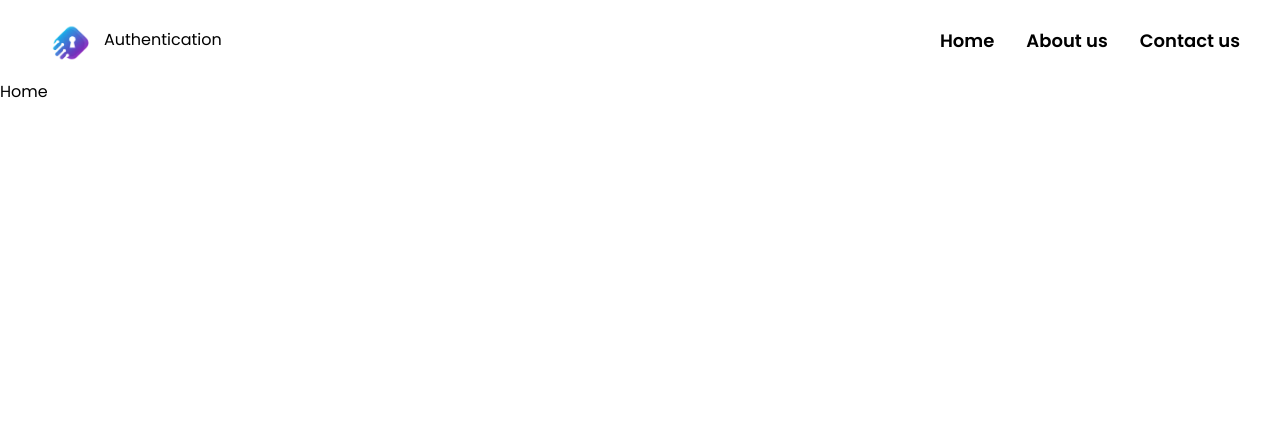
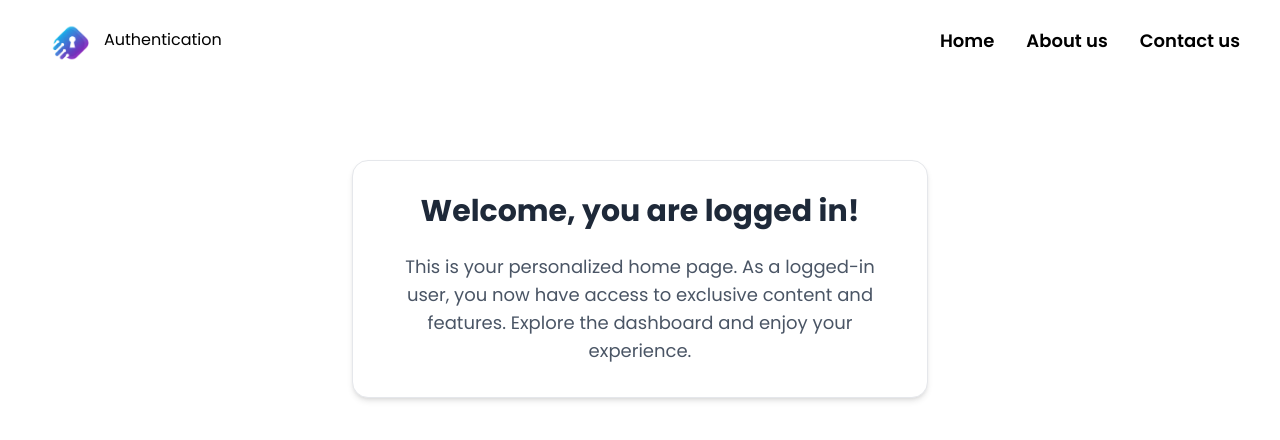
Before and after one commit to devikaupendran/authentication, a React (Vite) app in the folder client/: page /home in a window 1280 px wide. Shown: the top 440 px of the page. Built offline with nearby package versions, Linux system fonts and the light colour scheme.

Commit message:
created home page

```diff
--- a/client/src/pages/Home.jsx
+++ b/client/src/pages/Home.jsx
@@ -2,7 +2,13 @@ import React from 'react'
 
 const Home = () => {
     return (
-        <div>Home</div>
+        <div className="max-w-xl mx-auto mt-20 p-8 text-center border border-gray-200 rounded-2xl shadow-md bg-white">
+            <h1 className="text-3xl font-bold text-gray-800">Welcome, you are logged in!</h1>
+            <p className="mt-6 text-lg text-gray-600">
+                This is your personalized home page. As a logged-in user, you now have access to exclusive content and features.
+                Explore the dashboard and enjoy your experience.
+            </p>
+        </div>
     )
 }
 
```
Also changed, not shown: client/src/pages/Signup.jsx (line endings or trailing spaces).
